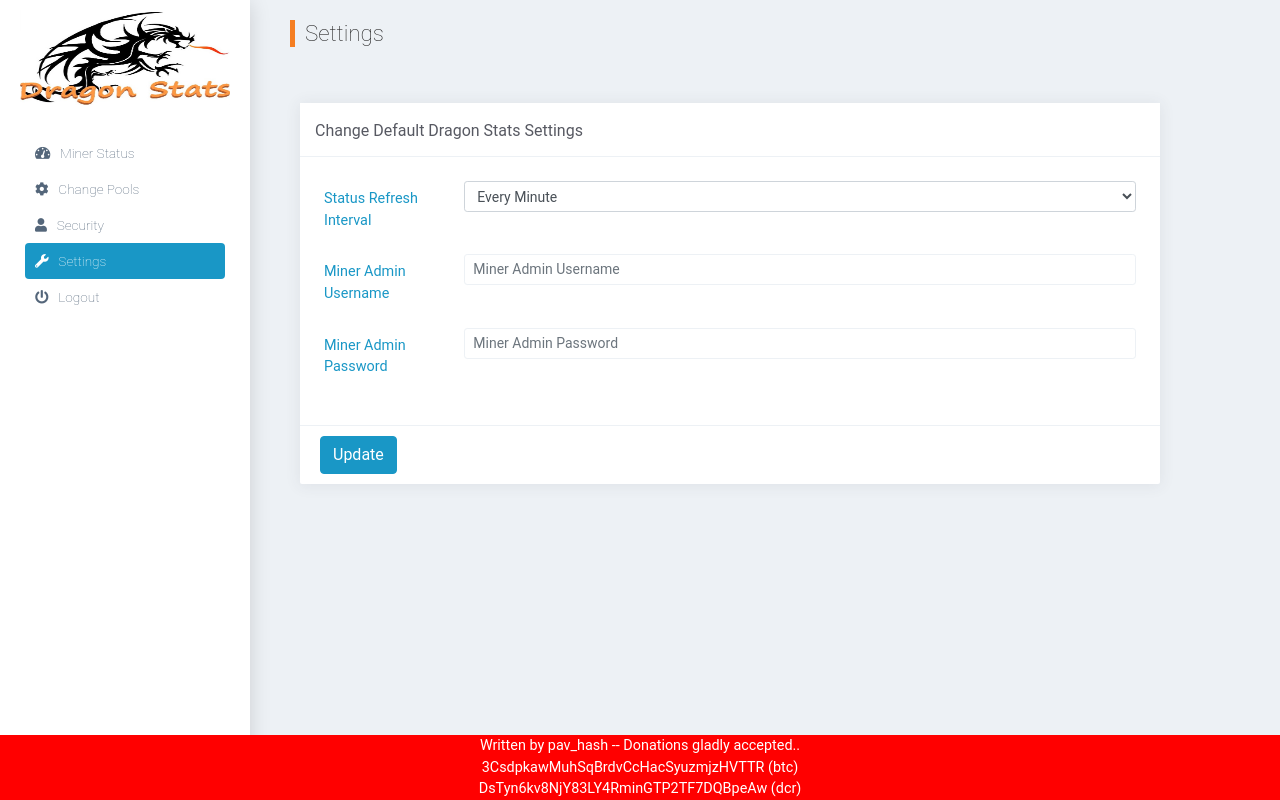
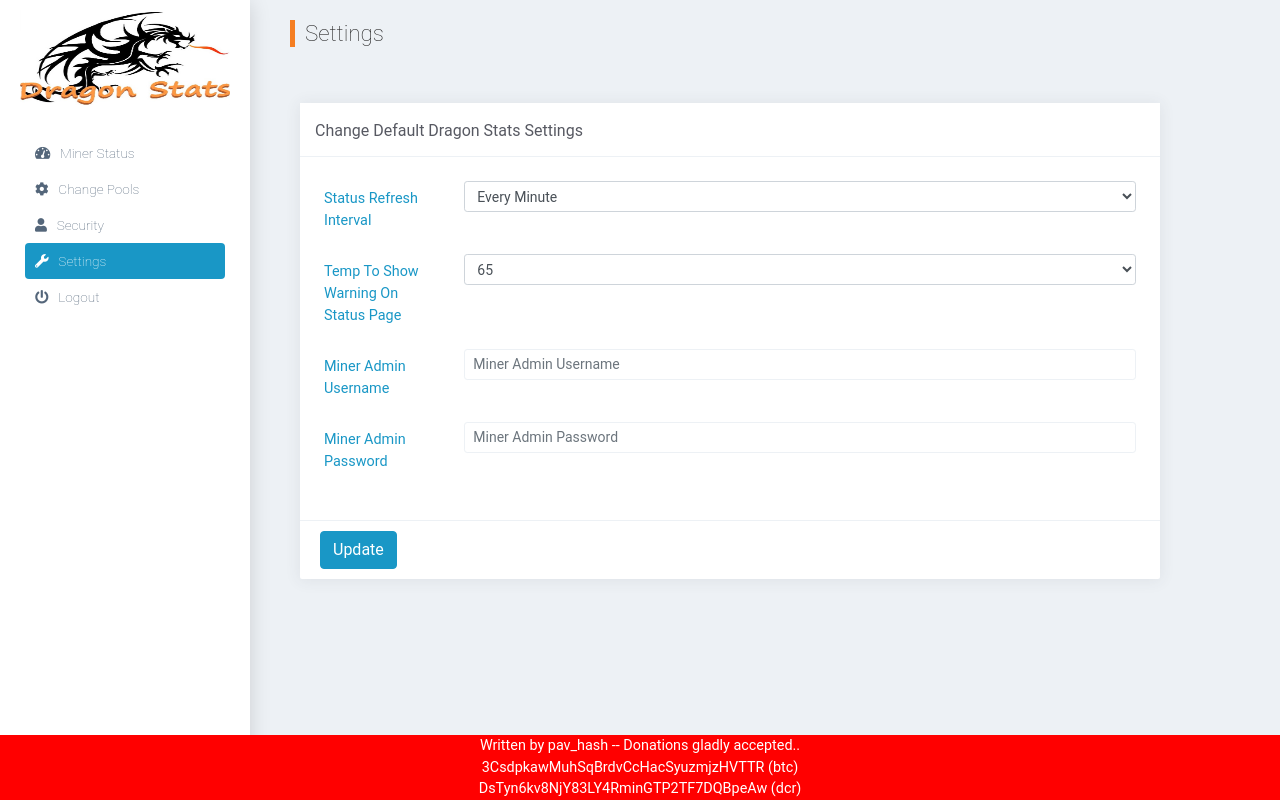
Before and after one commit to pav-hash/DragonStats, a PHP site: page /settings.php in a window 1280 px wide. Run offline with PHP 8.4, Linux system fonts and the light colour scheme; the visitor is signed in with stand-in values (Sample User, id 1); data that the repository does not hold is empty.

Commit message:
Update settings.php

```diff
--- a/settings.php
+++ b/settings.php
@@ -43,7 +43,7 @@
                 if ( file_exists( $setupfile ) )
 			unlink( $setupfile );
 
-		file_put_contents( $setupfile, '{ "dragonstats": { "refresh":"' . $_POST['inputRefresh'] . '","auser":"' . $_POST['inputUser'] . '","apass":"' . $_POST['inputPassword'] . '" } }' );
+		file_put_contents( $setupfile, '{ "dragonstats": { "refresh":"' . $_POST['inputRefresh'] . '","otemp":"' . $_POST['inputTemp'] . '","auser":"' . $_POST['inputUser'] . '","apass":"' . $_POST['inputPassword'] . '" } }' );
 
                 if ( file_exists( $setupfile ) ) {
                         $error_msg = " Settings Updated.";
@@ -55,6 +55,10 @@
 	function get_refresh($_json) {
 		return get_json_element( $_json, 'refresh');
 	}
+
+        function get_temp($_json) {
+                return get_json_element( $_json, 'otemp' );
+        }
 
 	function get_settings() {
 		$setupfile = $_SERVER['DOCUMENT_ROOT'] . dirname($_SERVER['PHP_SELF']) . '/dragonstats_settings.inc';
@@ -200,6 +204,22 @@
 												</div>
 											</div>
 											<div class="form-group row">
+                                                                                                <label for="inputTemp" class="col-sm-2 col-form-label">Temp To Show Warning On Status Page</label>
+                                                                                                <div class="col-sm-10">
+                                                                                                        <select class="form-control form-control-sm" name="inputTemp" id="inputTemp">
+                                                                                                                <option <?php echo get_temp($json_settings) === "65" ? ' selected ' : '';?>value="65">65</option>
+                                                                                                                <option <?php echo get_temp($json_settings) === "68" ? ' selected ' : '';?>value="68">68</option>
+                                                                                                                <option <?php echo get_temp($json_settings) === "70" ? ' selected ' : '';?>value="70">70</option>
+                                                                                                                <option <?php echo get_temp($json_settings) === "72" ? ' selected ' : '';?>value="72">72</option>
+                                                                                                                <option <?php echo get_temp($json_settings) === "74" ? ' selected ' : '';?>value="74">74</option>
+                                                                                                                <option <?php echo get_temp($json_settings) === "76" ? ' selected ' : '';?>value="76">76</option>
+                                                                                                                <option <?php echo get_temp($json_settings) === "78" ? ' selected ' : '';?>value="78">78</option>
+                                                                                                                <option <?php echo get_temp($json_settings) === "80" ? ' selected ' : '';?>value="80">80</option>
+                                                                                                                <option <?php echo get_temp($json_settings) === "81+" ? ' selected ' : '';?>value="81+">81+</option>
+                                                                                                        </select>
+                                                                                                </div>
+                                                                                        </div>
+											<div class="form-group row">
 												<label for="inputUser" class="col-sm-2 col-form-label">Miner Admin Username</label>
 												<div class="col-sm-10">
 													<input type="text" class="form-control form-control-sm" name="inputUser" value="<?php echo get_json_element( $json_settings, 'auser'); ?>" id="inputUser" placeholder="Miner Admin Username">
```
